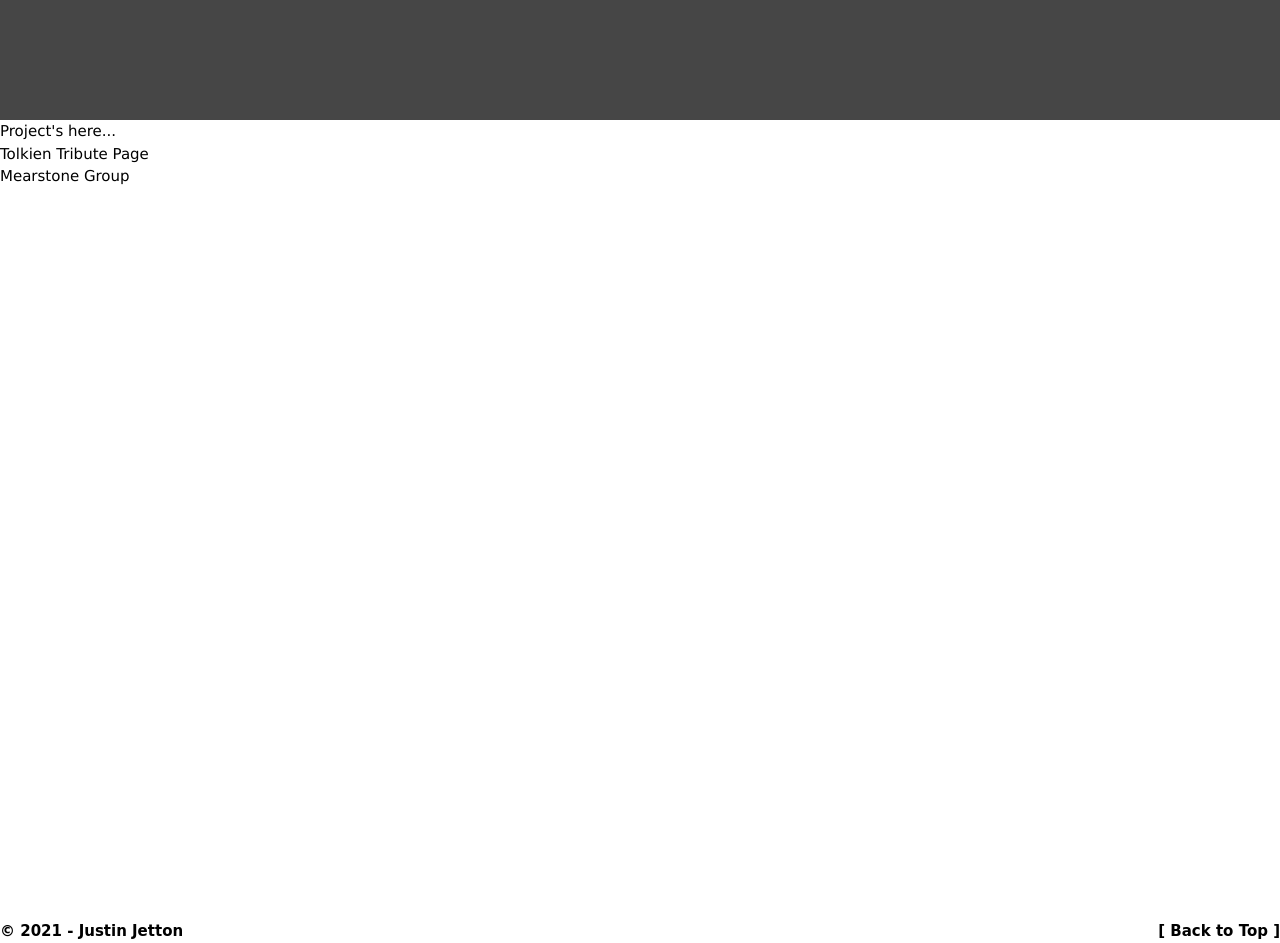
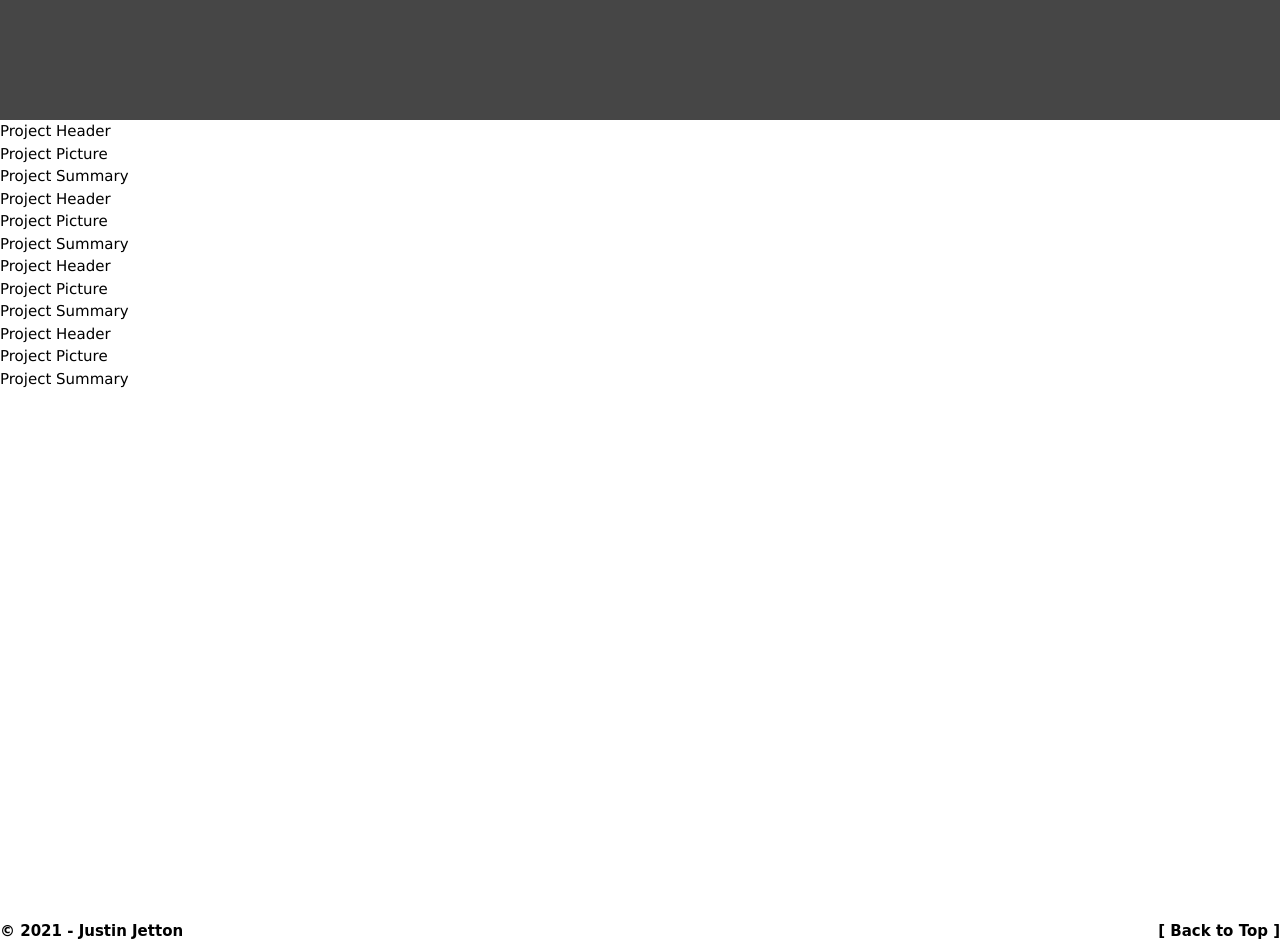
Before and after one commit to emzad/emzad.github.io, a plain HTML site: page index.html in a window 1280 px wide. Shown: the part 920-1863 px from the top of the page. Drawn offline with nearby package versions, Linux system fonts and the light colour scheme; a web font is replaced by a local one.

Commit message:
Update index.html

```diff
--- a/index.html
+++ b/index.html
@@ -21,7 +21,7 @@
 </head>
 
 
-<body class="class">
+<body>
 
     <header>
         <nav id="navbar">
@@ -41,18 +41,65 @@
             <div></div>
             <div class="salutation" id="salutation"><h1>Greetings!  I am Justin,</h1></div>
             <div class="welcome-body"><h1>Welcome to my little piece of the internet.</h1></div>
-            <div></div>
+            <div class="fade-out"></div>
+        </section>
+    </main>
+
+        <section id="project" class="project-area">
+
+
+            <article class="project-block">
+                <div>
+                    Project Header
+                </div>
+                <div>
+                    Project Picture
+                </div>
+                <div>
+                    Project Summary
+                </div>
+            </article>
+
+            <article class="project-block">
+                <div>
+                    Project Header
+                </div>
+                <div>
+                    Project Picture
+                </div>
+                <div>
+                    Project Summary
+                </div>
+            </article>
+
+            <article class="project-block">
+                <div>
+                    Project Header
+                </div>
+                <div>
+                    Project Picture
+                </div>
+                <div>
+                    Project Summary
+                </div>
+            </article>
+
+            <article class="project-block">
+                <div>
+                    Project Header
+                </div>
+                <div>
+                    Project Picture
+                </div>
+                <div>
+                    Project Summary
+                </div>
+            </article>
+
         </section>
 
 
-        <section id="project">
-            Project's here...
-            <div id="project-title"><a href="https://emzad.github.io/tolkienPage.html">Tolkien Tribute Page</a></div>
-            <div id="project-title"><a href="www.mearstonegroup.com">Mearstone Group</a></div>
-        </section>
 
-
-    </main>
 
 
 
```
